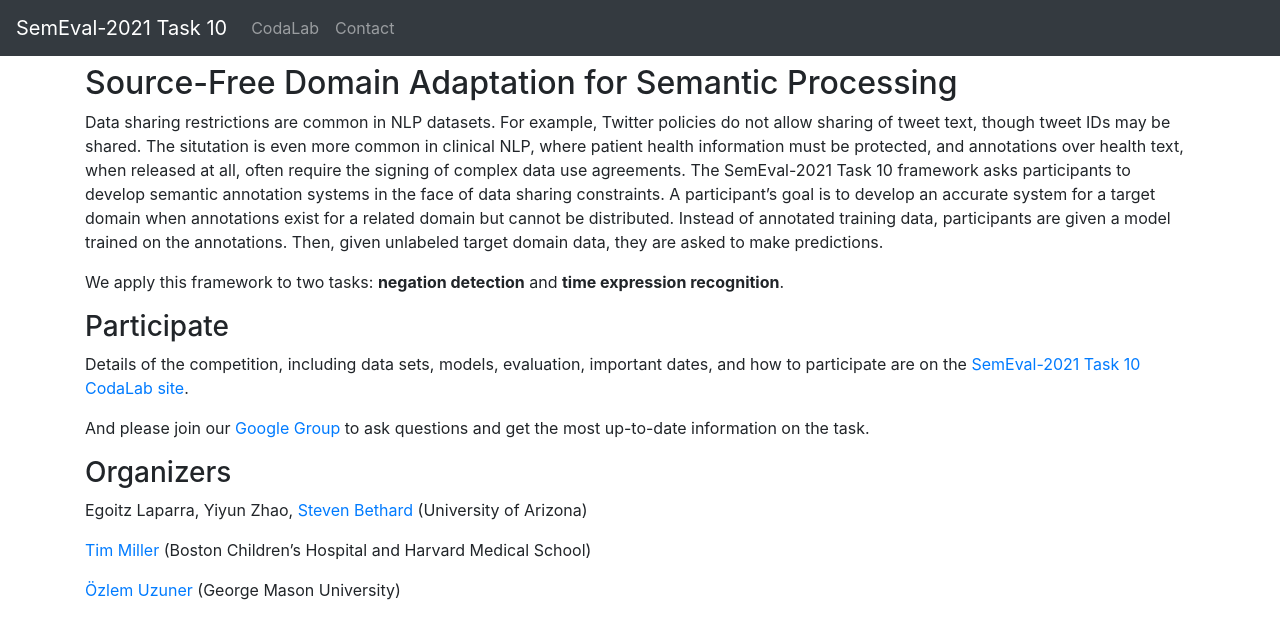
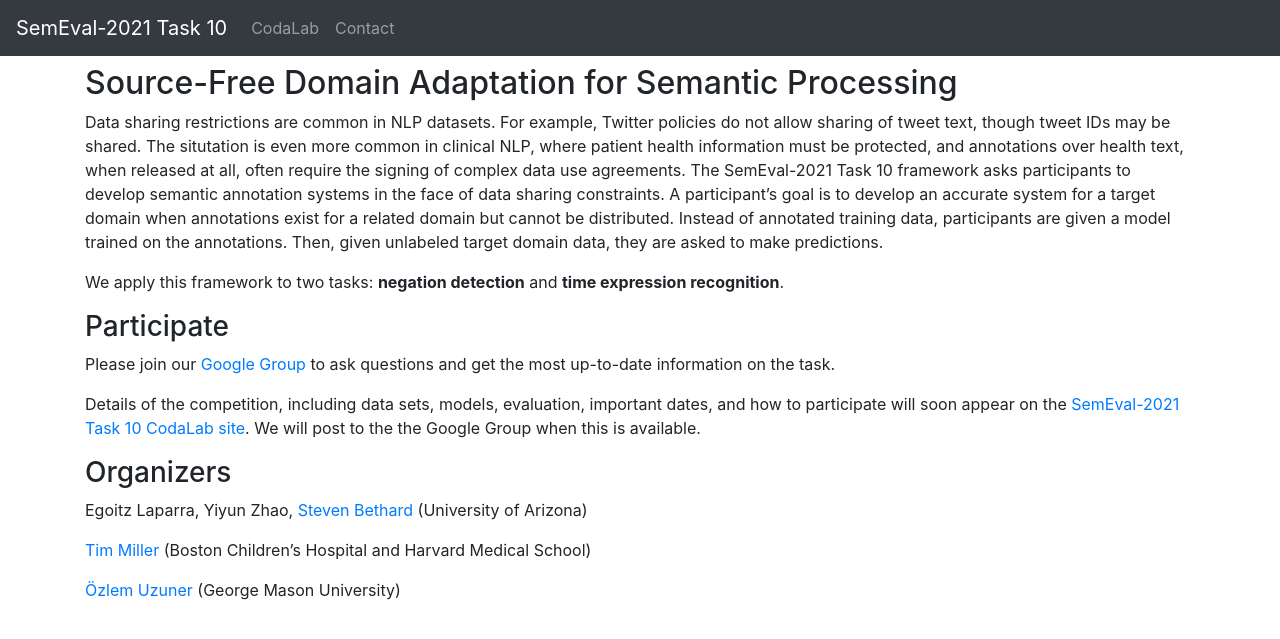
Before and after one commit to Machine-Learning-for-Medical-Language/source-free-domain-adaptation, a Jekyll site: the page built from docs/index.md, in a window 1280 px wide. Shown: the top 639 px of the page. Built offline with Jekyll 4.4.1, drawn with Linux system fonts in a browser that asks for light colours.

Commit message:
Point people to the Google Group until the CodaLab site is available.

```diff
--- a/docs/index.md
+++ b/docs/index.md
@@ -15,9 +15,9 @@
 
 ### Participate
 
-Details of the competition, including data sets, models, evaluation, important dates, and how to participate are on the [SemEval-2021 Task 10 CodaLab site]({{ site.codalab_url }}).
+Please join our [Google Group]({{ site.group_url }}) to ask questions and get the most up-to-date information on the task.
 
-And please join our [Google Group]({{ site.group_url }}) to ask questions and get the most up-to-date information on the task.
+Details of the competition, including data sets, models, evaluation, important dates, and how to participate will soon appear on the [SemEval-2021 Task 10 CodaLab site]({{ site.codalab_url }}). We will post to the the Google Group when this is available.
 
 ### Organizers
 Egoitz Laparra, Yiyun Zhao, [Steven Bethard](https://bethard.faculty.arizona.edu/) (University of Arizona)
```
